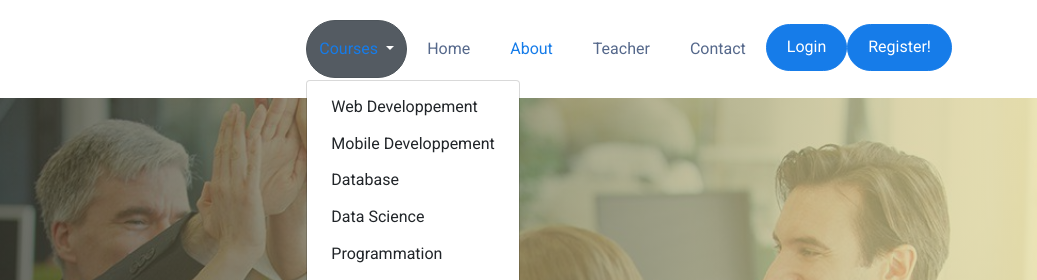
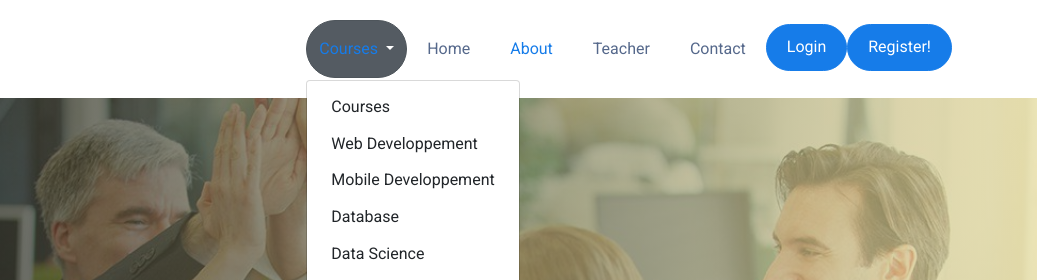
Before and after one commit to rayhanebousnina/E-learning, a plain HTML site: page about.html in a window 1280 px wide. Both pictures are taken after a click on the button "Courses". Shown: the top 280 px of the page, 243-1280 px from the left. Drawn offline with nearby package versions, Linux system fonts and the light colour scheme; some packages are replaced by stand-ins of ours; no server answers; files whose address does not match are found by name.

Commit message:
third commit

```diff
--- a/about.html
+++ b/about.html
@@ -42,6 +42,7 @@
                 <a class="nav-item" href="course.html">Courses</a>
               </button>
               <div class="dropdown-menu" aria-labelledby="btnGroupDrop1">
+                <a class="dropdown-item" href="course.html">Courses</a>
                 <a class="dropdown-item" href="#">Web Developpement</a>
                 <a class="dropdown-item" href="#">Mobile Developpement</a>
                 <a class="dropdown-item" href="#">Database</a>
```
Also changed, not shown: contact.html (+1 -0 lines), course.html (+1 -0 lines), index.html (+1 -0 lines), login.html (+1 -0 lines), register.html (+1 -0 lines), teacher.html (+1 -0 lines).
